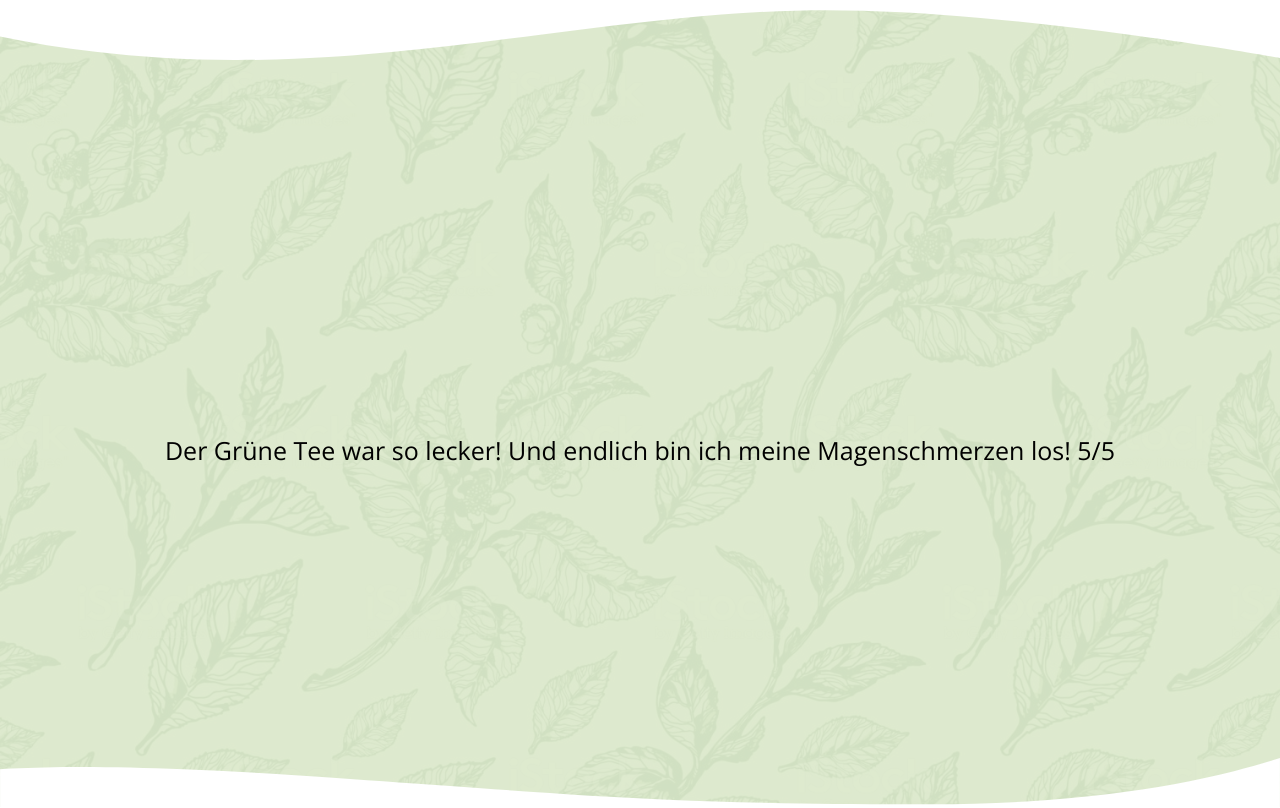
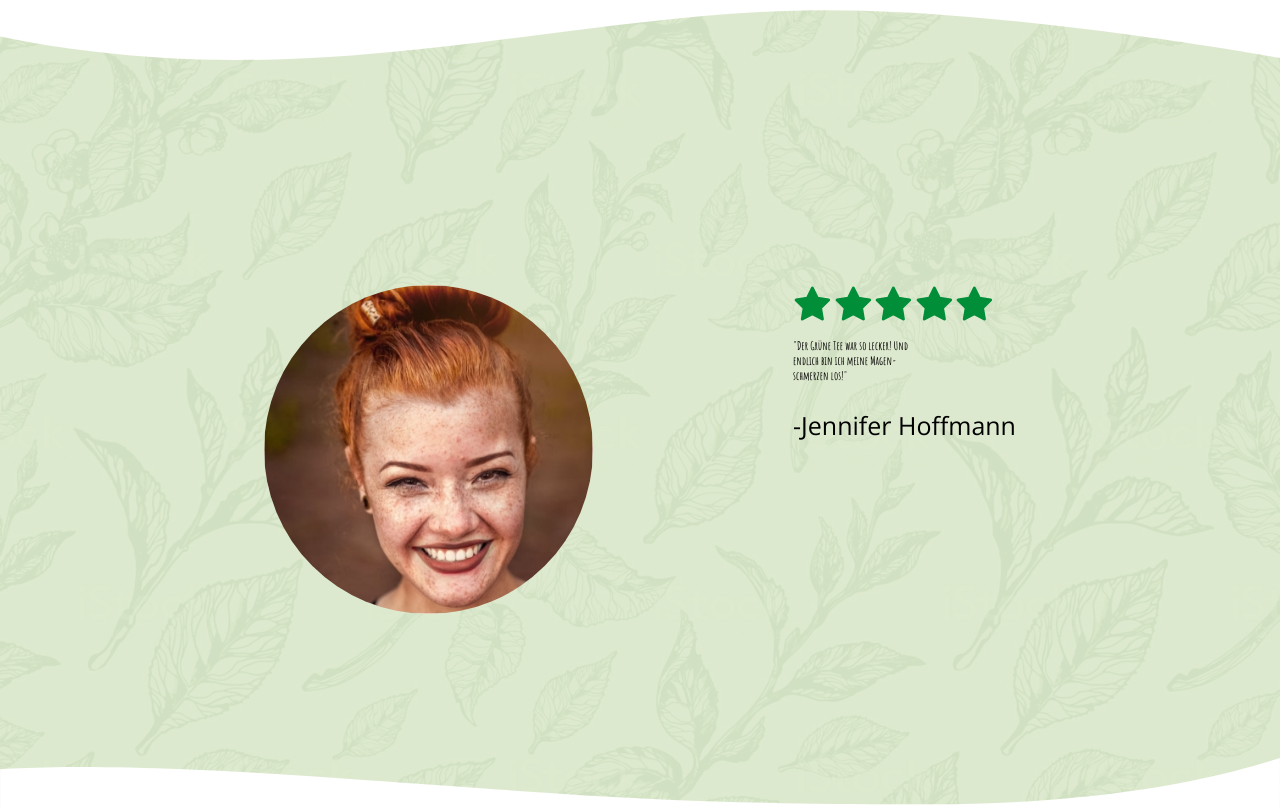
Before and after one commit to maharkus/Releaf, a PHP site: page / in a window 1280 px wide. Shown: the part 3173-3981 px from the top of the page. Run offline with PHP 8.4, Linux system fonts and the light colour scheme; data comes from the database, SQL or seed files in the repository; some libraries are stand-ins or nearby versions.

Commit message:
testimonials-wrapper

```diff
--- a/css/main.css
+++ b/css/main.css
@@ -631,6 +631,13 @@ section .value-wrapper + a {
   justify-content: center;
   margin: 100px 0px 0px 0px;
 }
+section .testimonial-wrapper {
+  display: flex;
+  justify-content: center;
+}
+section .testimonial-wrapper div {
+  margin: 0px 0px 0px 200px;
+}
 
 .textured {
   background: #fff4df url("../img/leaf_texture.png");
--- a/index.php
+++ b/index.php
@@ -142,7 +142,22 @@
             <img class="wave bottom" src="img/wave_bottom.svg" />
         </section>
         <section class="texturedGreen">
-            <p>Der Grüne Tee war so lecker! Und endlich bin ich meine Magenschmerzen los! 5/5</p>
+            <div class="testimonial-wrapper">
+                <img src="img/testimonial.jpg" alt="Jennifer Hoffmann" class="roundedImage" id="imgJenniferHoffmann">
+                <div>
+                    <img src="img/icons/ic_star_full.svg">
+                    <img src="img/icons/ic_star_full.svg">
+                    <img src="img/icons/ic_star_full.svg">
+                    <img src="img/icons/ic_star_full.svg">
+                    <img src="img/icons/ic_star_full.svg">
+                    <h3>
+                        "Der Grüne Tee war so lecker! Und<br> endlich bin ich meine Magen-<br>schmerzen los!"
+                    </h3>
+                    <p>
+                        -Jennifer Hoffmann
+                    </p>
+                </div>
+            </div>
         </section>
     </main>
 
--- a/scss/pages/_home.scss
+++ b/scss/pages/_home.scss
@@ -363,6 +363,13 @@ section {
             margin: 100px 0px 0px 0px;
         }
     }
+    .testimonial-wrapper{
+        display: flex;
+        justify-content: center;
+        div{
+            margin: 0px 0px 0px 200px;
+        }
+    }
 }
 
 .textured {
```
Also changed, not shown: img/icons/ic_star_full.svg (added), img/icons/ic_star_hollow.svg (added), img/testimonial.jpg (added).
